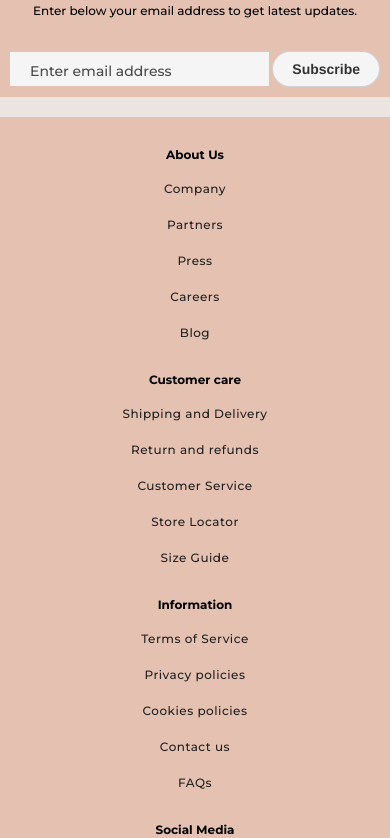
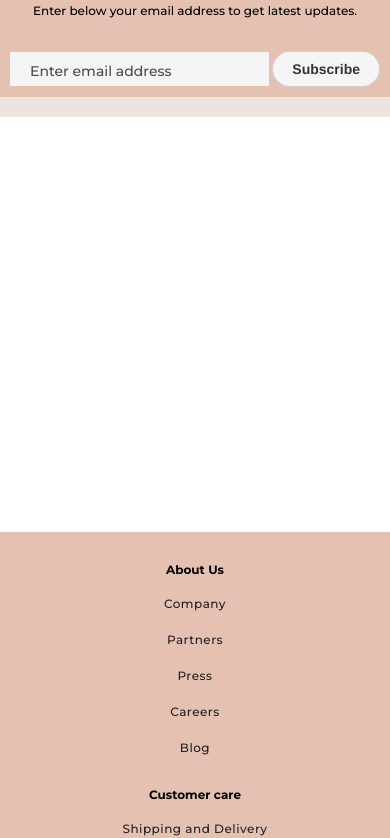
Before and after one commit to HackYourFuture-CPH/Fashion-Spree, a React (Create React App) app in the folder packages/client/: page / in a window 390 px wide. Shown: the part 1366-2204 px from the top of the page. Built offline with nearby package versions, Linux system fonts and the light colour scheme; no server answers.

Commit message:
refactor(App): centralise Navigation and Footer

```diff
--- a/packages/client/src/App.js
+++ b/packages/client/src/App.js
@@ -1,6 +1,8 @@
 import React from 'react';
 import { BrowserRouter as Router, Routes, Route } from 'react-router-dom';
 import './App.css';
+import { Navigation } from './components/Navigation/Navigation.component';
+import { Footer } from './components/Footer/Footer.component';
 import { HomePage } from './containers/HomePage/HomePage.Container';
 import { PageNotFound } from './containers/PageNotFound/PageNotFound.Container';
 import { ProductView } from './containers/ProductView/ProductView.container';
@@ -13,6 +15,7 @@ function App() {
   return (
     <div className="app">
       <Router>
+        <Navigation />
         <Routes>
           <Route path="/" element={<HomePage />} />
           <Route exact path="/about-us" element={<AboutUs />} />
@@ -22,6 +25,7 @@ function App() {
           <Route path="/products/:id" element={<ProductView />} />
           <Route path="/collections" element={<CollectionsPage />} />
         </Routes>
+        <Footer />
       </Router>
     </div>
   );
--- a/packages/client/src/components/Footer/Footer.component.js
+++ b/packages/client/src/components/Footer/Footer.component.js
@@ -2,7 +2,7 @@ import React from 'react';
 import './Footer.styles.css';
 import { Link } from 'react-router-dom';
 
-export default function Footer() {
+export const Footer = () => {
   return (
     <div className="footer-container-main">
       <div className="footer">
@@ -125,4 +125,4 @@ export default function Footer() {
       </div>
     </div>
   );
-}
+};
--- a/packages/client/src/components/Footer/Footer.styles.css
+++ b/packages/client/src/components/Footer/Footer.styles.css
@@ -4,6 +4,14 @@
   color: black;
   position: relative;
   bottom: 0;
+  background-color: #e4c1b1;
+  padding-top: 30px;
+}
+
+.footer-container-main {
+  bottom: 0;
+  width: 100%;
+  justify-content: center;
   background-color: #e4c1b1;
 }
 
@@ -105,9 +113,6 @@ h4 {
 }
 
 @media screen and (max-width: 480px) {
-  .main-footer {
-    width: 100%;
-  }
   .list-footer li a {
     font-size: 12px;
     line-height: 5px;
--- a/packages/client/src/containers/HomePage/HomePage.Container.js
+++ b/packages/client/src/containers/HomePage/HomePage.Container.js
@@ -1,16 +1,13 @@
 import React from 'react';
 import './HomePage.styles.css';
-import { Navigation } from '../../components/Navigation/Navigation.component';
 import { Header } from '../../components/Header/Header.component';
 import { Body } from '../../components/Body/Body.component';
 import Newsletter from '../../components/Newsletter/Newsletter.component';
-import Footer from '../../components/Footer/Footer.component';
 import { Layout } from '../../components/shared/Layout/Layout.component';
 
 export const HomePage = () => {
   return (
     <div className="homepage-container">
-      <Navigation />
       <div className="header-container">
         <div className="navigation">
           <Header />
@@ -27,7 +24,6 @@ export const HomePage = () => {
         </div>
       </div>
       <div className="divider-container"> </div>
-      <Footer />
     </div>
   );
 };
--- a/packages/client/src/containers/HomePage/HomePage.styles.css
+++ b/packages/client/src/containers/HomePage/HomePage.styles.css
@@ -3,7 +3,6 @@
   overflow: hidden;
   display: block;
   position: relative;
-  padding-bottom: 413px; /* height of your footer */
 }
 
 .navigation-container,
@@ -41,20 +40,6 @@
   margin: 30px 0;
 }
 
-.footer {
-  width: 100%;
-  margin-top: 30px;
-}
-
-.footer-container-main {
-  position: absolute;
-  bottom: 0;
-  width: 100%;
-  display: flex;
-  justify-content: center;
-  background-color: #e4c1b1;
-}
-
 @media screen and (max-width: 768px) {
   .header,
   .body,
@@ -87,10 +72,7 @@
   .homepage-container {
     padding-bottom: 415px;
   }
-  .footer-container-main {
-    position: relative;
-    bottom: 0;
-  }
+
   h1 {
     font-size: 26px !important;
     color: #212121;
--- a/packages/client/src/containers/LandingPage/LandingPage.Container.js
+++ b/packages/client/src/containers/LandingPage/LandingPage.Container.js
@@ -2,7 +2,6 @@ import React from 'react';
 import './LandingPage.Style.css';
 import Newsletter from '../../components/Newsletter/Newsletter';
 import { Header } from '../../components/Header/Header.component';
-import Footer from '../../components/Footer/Footer.component';
 
 export const LandingPage = () => {
   return (
@@ -11,7 +10,6 @@ export const LandingPage = () => {
         <Header />
         <Newsletter />
       </div>
-      <Footer />
     </div>
   );
 };
```
